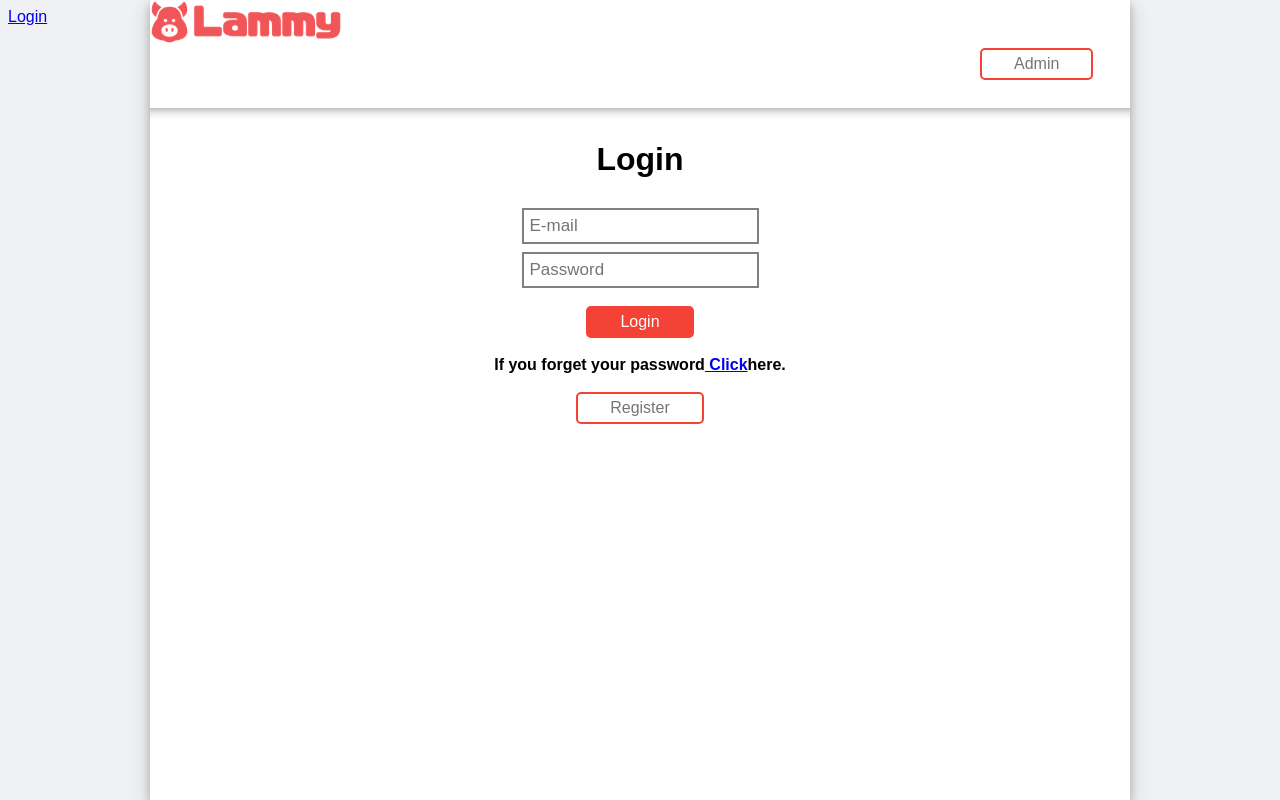
After one commit to hirokazu-taneda/Lammy, a PHP site: page /loginuser.php in a window 1280 px wide. The commit adds this page. Run offline with PHP 8.4, Linux system fonts and the light colour scheme; data that the repository does not hold is empty; a stand-in replaces the project's code that opens the database connection.

Commit message:
first login

```diff
--- a/css/style.css
+++ b/css/style.css
@@ -86,11 +86,11 @@ body {
     float: left;
 }
 
-input[type=text] {
+input[type=text],  input[type=password]{
   padding: 6px;
   margin-top: 8px;
   font-size: 17px;
-  border: none;
+  border: 2px solid gray;
   max-width: 250px;
 }
 
@@ -192,6 +192,7 @@ h3 {
 	margin-right: 20px;
 }
 
+<<<<<<< Updated upstream
 
 
 
@@ -339,8 +340,6 @@ h3 {
 }
 
 .mainbutton {
-    border: none;
-    color: white;
     padding: 5px 32px;
     text-align: center;
     text-decoration: none;
@@ -380,3 +379,58 @@ hr {
     border: 0;
     box-shadow: inset 0 12px 12px -12px rgba(0, 0, 0, 0.5);
 }
+=======
+/*loginuser.php*/
+
+/*admin button*/
+
+.adminbutton{
+  width: 10px;
+  text-align: center;
+}
+.admin {
+  background-color: white;
+  color: #757575;
+  border: 2px solid #f44336;
+
+}
+
+.admin:hover {
+    background-color: #f44336;
+    color: white;
+}
+
+.login{
+  width: 400px;
+  margin-left: auto;
+  margin-right: auto;
+  text-align: center;
+}
+
+.submit{
+  /*margin-left: 30px;*/
+    background-color: #f44336;
+    color: white;
+    border: 2px solid #f44336;
+}
+
+.submit:hover {
+    background-color: white;
+    color: #757575;
+}
+
+.register{
+  background-color: white;
+    color: #757575;
+    border: 2px solid #f44336;
+}
+
+.admin {
+  margin-left: 830px;
+}
+
+.register:hover {
+    background-color: #f44336;
+    color: white;
+}
+>>>>>>> Stashed changes
--- a/index.php
+++ b/index.php
@@ -12,7 +12,7 @@
 
     <h1>Welcome to Lammy!</h1>
     <div class="admlogin"><h1>Admin Login</h1>
-     <hr>
+
 
       <form action="admlogin.php" method="POST">
 
--- /dev/null
+++ b/loginuser.php
@@ -0,0 +1,58 @@
+
+<?php
+session_start();
+?>
+<!DOCTYPE html>
+<html lang="ja">
+<head>
+  <title>User Login</title>
+  <meta charset="utf-8">
+  <link rel="stylesheet" href="css/style.css">
+</head>
+<body>
+    <?php
+        include 'dblogin.php';
+            $name = $_POST["name"];
+            $password = $_POST["pass"];
+
+            $sql ="SELECT * FROM loginform WHERE User = '$name' AND Pass = '$password'";
+            $result = $conn->query($sql);
+
+            if($result->num_rows > 0)
+        {
+            while ($row = $result->fetch_assoc())
+            {
+                $_SESSION["name"] = $row['User'];
+                $_SESSION["pass"] = $row['Pass'];
+
+            echo "Hello, " . $_SESSION["name"] . "! Nice to see you today!<br>";
+            echo "<a href='logout.php'><button>Logout</button></a>";
+            }
+      } else
+        { echo "<a href='login.html'>Login</a>";
+        }
+
+    ?>
+    <div class="maindiv center">
+        <div id="header">
+            <img src="images/lammylogo.png" width="200" style="margin: 5 0 5 10;">
+                <div class="adminbutton">
+                    <input type="button" class="mainbutton register admin" value="Admin" onClick="location.href='loginadm.php'">
+                </div>
+        </div>
+        <hr>
+        <div class="login">
+            <h1>Login</h1>
+            <form action="userlogin.php" method="POST">
+                <input type="text" name="email" placeholder="E-mail" required><br>
+                <input type="password" name="pass1" placeholder="Password" required><br><br>
+                <button type="submit" class="mainbutton submit">Login</button><br><br>
+            </form>
+
+            <b>If you forget your password<a href="userregister.php"> Click</a>here.</b><br><br>
+
+            <input type="button" class="mainbutton register" value="Register" onClick="location.href='register.php'">
+        </div>
+    </div>
+</body>
+</html>
```
Also changed, not shown: dblammy.php (added, +10 -0 lines), loginuser.html (deleted, +0 -37 lines).
